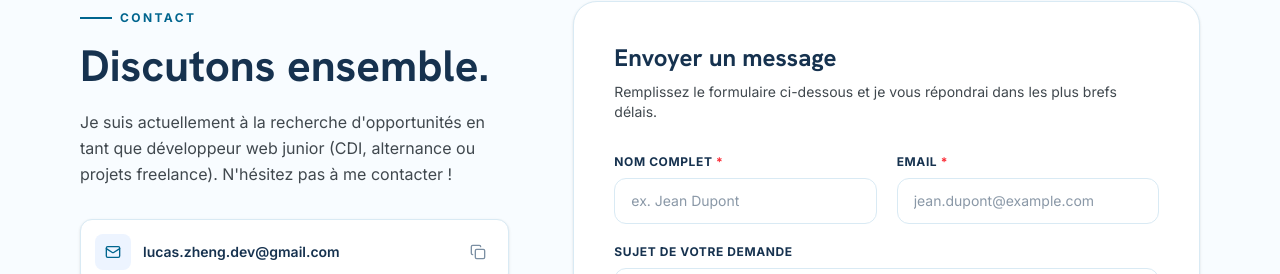
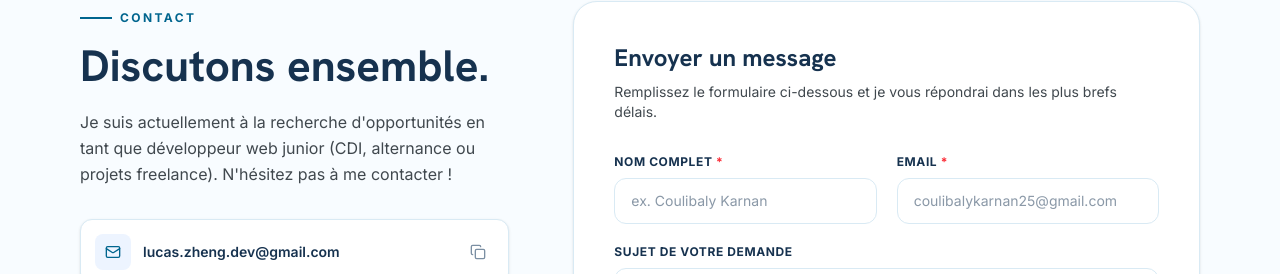
Before and after one commit to couliDev45/SherlockDev, a React (Vite) app: page / in a window 1280 px wide. Shown: the part 6170-6444 px from the top of the page. Built offline with nearby package versions, Linux system fonts and the light colour scheme; no server answers.

Commit message:
Update placeholder text in ContactSection inputs

```diff
--- a/src/components/ContactSection.tsx
+++ b/src/components/ContactSection.tsx
@@ -211,7 +211,7 @@ export const ContactSection: React.FC = () => {
                     id="nom"
                     type="text"
                     required
-                    placeholder="ex. Jean Dupont"
+                    placeholder="ex. Coulibaly Karnan"
                     value={formData.nom}
                     onChange={(e) => setFormData({ ...formData, nom: e.target.value })}
                     className="w-full px-4 py-3 rounded-xl border border-[#D9EAF4] focus:border-[#00658e] focus:ring-2 focus:ring-[#7fcdff]/30 text-sm font-['Inter'] text-[#16324F] outline-none transition-all"
@@ -227,7 +227,7 @@ export const ContactSection: React.FC = () => {
                     id="email"
                     type="email"
                     required
-                    placeholder="jean.dupont@example.com"
+                    placeholder="coulibalykarnan25@gmail.com"
                     value={formData.email}
                     onChange={(e) => setFormData({ ...formData, email: e.target.value })}
                     className="w-full px-4 py-3 rounded-xl border border-[#D9EAF4] focus:border-[#00658e] focus:ring-2 focus:ring-[#7fcdff]/30 text-sm font-['Inter'] text-[#16324F] outline-none transition-all"
```
